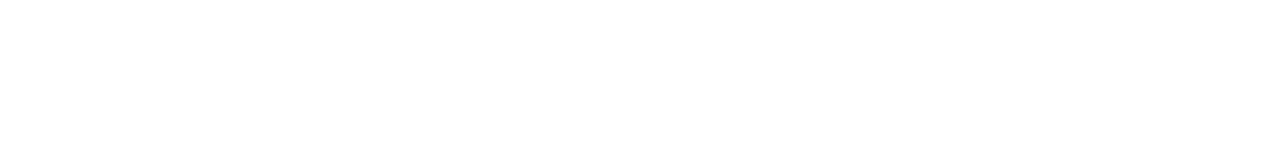
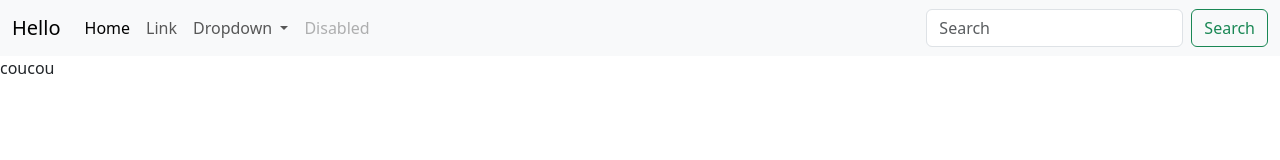
Before and after one commit to YohannQuemper/Monsite, a plain HTML site: page index.html in a window 1280 px wide. Drawn offline with nearby package versions, Linux system fonts and the light colour scheme.

Commit message:
Add files via upload

```diff
--- a/index.html
+++ b/index.html
@@ -5,8 +5,48 @@
     <meta http-equiv="X-UA-Compatible" content="IE=edge">
     <meta name="viewport" content="width=device-width, initial-scale=1.0">
     <title>Mon site</title>
+    <link href="https://cdn.jsdelivr.net/npm/bootstrap@5.3.0-alpha2/dist/css/bootstrap.min.css" rel="stylesheet" integrity="sha384-aFq/bzH65dt+w6FI2ooMVUpc+21e0SRygnTpmBvdBgSdnuTN7QbdgL+OapgHtvPp" crossorigin="anonymous">
+
 </head>
 <body>
-
+    <nav class="navbar navbar-expand-lg bg-body-tertiary">
+        <div class="container-fluid">
+          <a class="navbar-brand" href="#">Hello</a>
+          <button class="navbar-toggler" type="button" data-bs-toggle="collapse" data-bs-target="#navbarSupportedContent" aria-controls="navbarSupportedContent" aria-expanded="false" aria-label="Toggle navigation">
+            <span class="navbar-toggler-icon"></span>
+          </button>
+          <div class="collapse navbar-collapse" id="navbarSupportedContent">
+            <ul class="navbar-nav me-auto mb-2 mb-lg-0">
+              <li class="nav-item">
+                <a class="nav-link active" aria-current="page" href="#">Home</a>
+              </li>
+              <li class="nav-item">
+                <a class="nav-link" href="#">Link</a>
+              </li>
+              <li class="nav-item dropdown">
+                <a class="nav-link dropdown-toggle" href="#" role="button" data-bs-toggle="dropdown" aria-expanded="false">
+                  Dropdown
+                </a>
+                <ul class="dropdown-menu">
+                  <li><a class="dropdown-item" href="#">Action</a></li>
+                  <li><a class="dropdown-item" href="#">Another action</a></li>
+                  <li><hr class="dropdown-divider"></li>
+                  <li><a class="dropdown-item" href="#">Something else here</a></li>
+                </ul>
+              </li>
+              <li class="nav-item">
+                <a class="nav-link disabled">Disabled</a>
+              </li>
+            </ul>
+            <form class="d-flex" role="search">
+              <input class="form-control me-2" type="search" placeholder="Search" aria-label="Search">
+              <button class="btn btn-outline-success" type="submit">Search</button>
+            </form>
+          </div>
+        </div>
+      </nav>
+    <p> coucou </p>
+    <script src="https://cdn.jsdelivr.net/npm/@popperjs/core@2.11.6/dist/umd/popper.min.js" integrity="sha384-oBqDVmMz9ATKxIep9tiCxS/Z9fNfEXiDAYTujMAeBAsjFuCZSmKbSSUnQlmh/jp3" crossorigin="anonymous"></script>
+<script src="https://cdn.jsdelivr.net/npm/bootstrap@5.3.0-alpha2/dist/js/bootstrap.min.js" integrity="sha384-heAjqF+bCxXpCWLa6Zhcp4fu20XoNIA98ecBC1YkdXhszjoejr5y9Q77hIrv8R9i" crossorigin="anonymous"></script>
 </body>
 </html>
```
